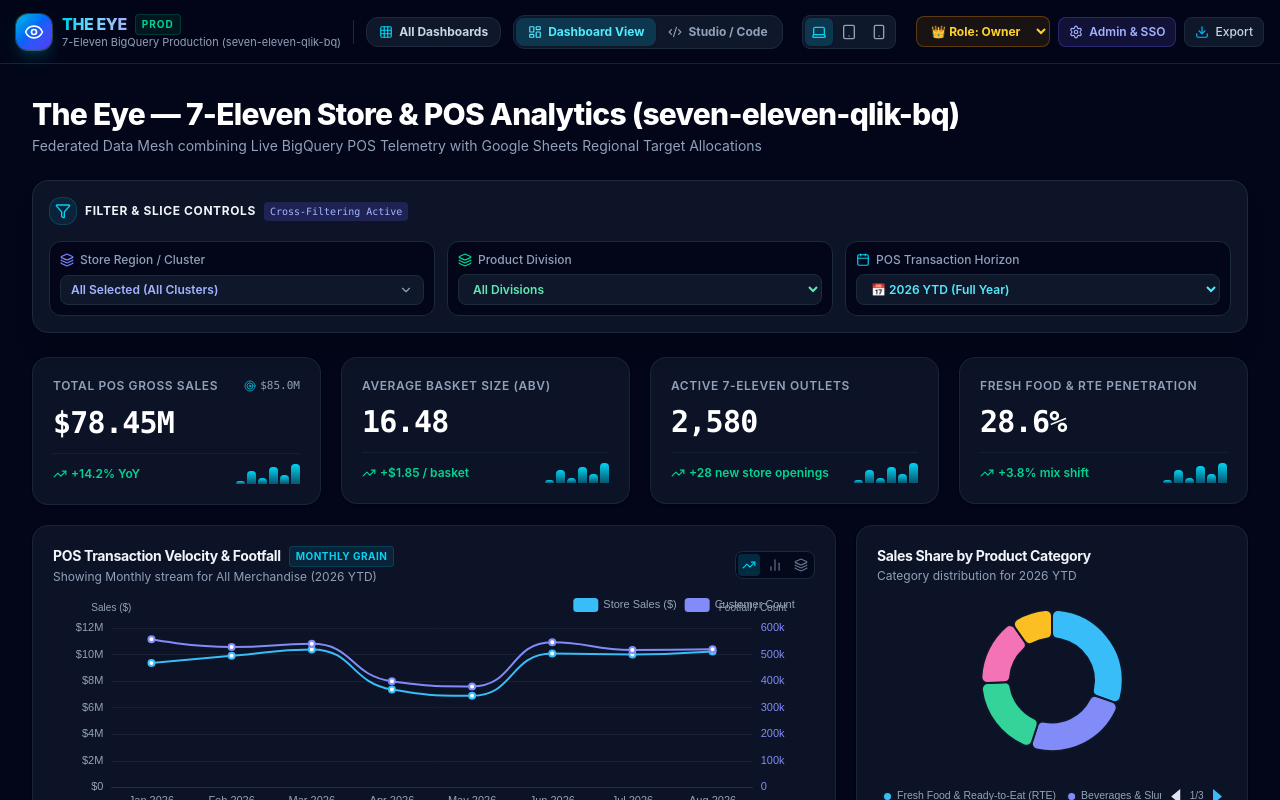
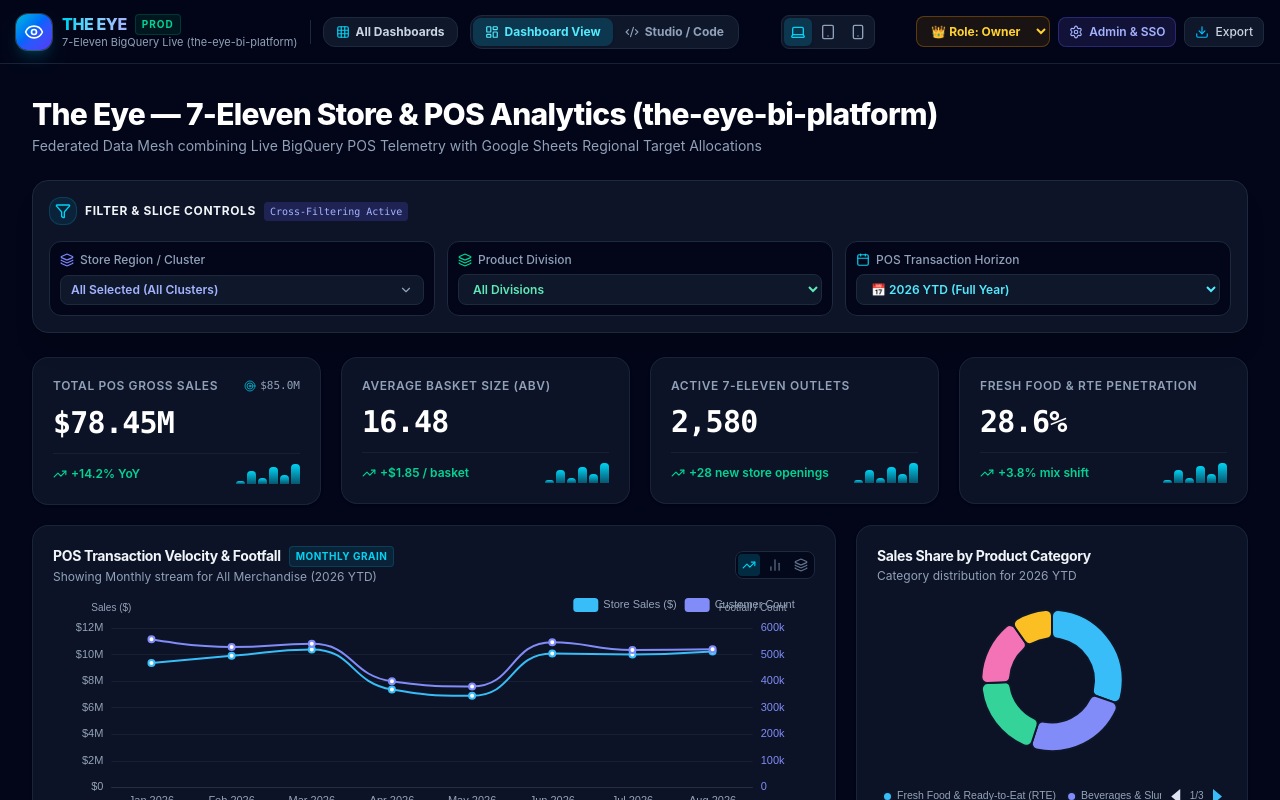
Before and after one commit to choo737/the-eye, a React (Vite) app: page / in a window 1280 px wide. Built offline with nearby package versions, Linux system fonts and the light colour scheme.

Commit message:
feat(bigquery): create and populate retail_analytics tables in the-eye-bi-platform and link live dataset

```diff
--- a/src/core/sampleDashboards.ts
+++ b/src/core/sampleDashboards.ts
@@ -1,15 +1,15 @@
 export const SEVEN_ELEVEN_QLIK_BQ_YAML = `version: "1.0"
 id: "seven-eleven-retail-intelligence"
-title: "The Eye — 7-Eleven Store & POS Analytics (seven-eleven-qlik-bq)"
+title: "The Eye — 7-Eleven Store & POS Analytics (the-eye-bi-platform)"
 description: "Federated Data Mesh combining Live BigQuery POS Telemetry with Google Sheets Regional Target Allocations"
 theme: "emerald-slate"
 refresh_interval: "30s"
 
 data_sources:
   - id: bq_seven_eleven
-    name: "7-Eleven BigQuery Production (seven-eleven-qlik-bq)"
+    name: "7-Eleven BigQuery Live (the-eye-bi-platform)"
     type: bigquery
-    project: "seven-eleven-qlik-bq"
+    project: "the-eye-bi-platform"
     dataset: "retail_analytics"
     options:
       auth_mode: "google_oauth_adc_delegated"
```
